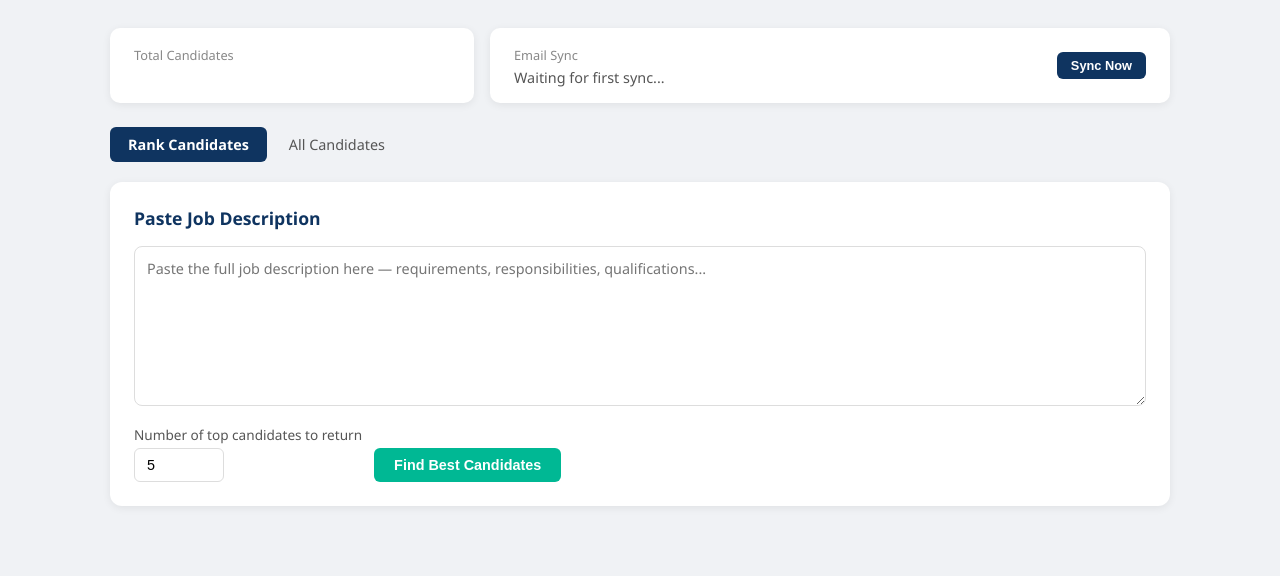
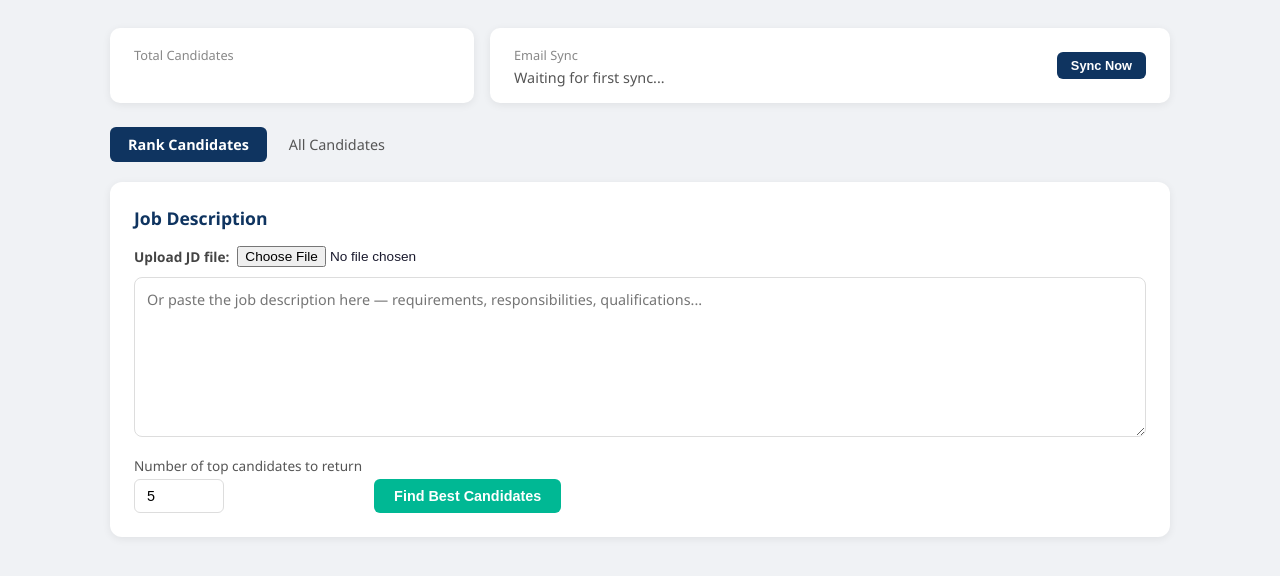
Before and after one commit to ryand0503/hr-agent, a Flask app: template templates/index.html in a window 1280 px wide. Shown: the part 92-668 px from the top of the page. Run offline with Flask 3, Linux system fonts and the light colour scheme; the template is opened without the code that fills it, so the values that code supplies are empty; parts of the project's set-up code (start-up, migrations or seed data) failed here and were passed over; some libraries are stand-ins or nearby versions.

Commit message:
add JD file upload (PDF/DOCX) to rank candidates tab

```diff
--- a/app.py
+++ b/app.py
@@ -214,6 +214,20 @@ def upload_cvs():
     return jsonify({"saved": saved, "skipped": skipped, "errors": errors})
 
 
+@app.route("/parse_jd", methods=["POST"])
+@login_required
+def parse_jd():
+    import cv_parser
+    f = request.files.get("file")
+    if not f:
+        return jsonify({"error": "No file received"}), 400
+    file_bytes = f.read()
+    text = cv_parser.extract_text(f.filename, file_bytes)
+    if not text:
+        return jsonify({"error": "Could not extract text from file"}), 400
+    return jsonify({"text": text})
+
+
 @app.route("/import_folder", methods=["POST"])
 @login_required
 def import_folder():
--- a/docker-compose.yml
+++ b/docker-compose.yml
@@ -27,6 +27,7 @@ services:
       DATABASE_URL: postgresql://hr_user:hr_pass@db:5432/hr_agent
     volumes:
       - ./cv_files:/app/cv_files
+      - "C:\\Users\\RyanDawil\\OneDrive - Petra Energy Berhad\\Desktop\\Python Projects\\hr_agent\\cv_files:/app/input_cvs:ro"
 
 volumes:
   pg_data:
--- a/templates/index.html
+++ b/templates/index.html
@@ -195,8 +195,17 @@
   <!-- RANK TAB -->
   <div class="tab-content active" id="tab-rank">
     <div class="card">
-      <h2>Paste Job Description</h2>
-      <textarea id="jd-input" placeholder="Paste the full job description here — requirements, responsibilities, qualifications..."></textarea>
+      <h2>Job Description</h2>
+
+      <div style="display:flex;gap:8px;margin-bottom:10px;align-items:center;">
+        <label style="font-size:0.85rem;font-weight:600;color:#444;white-space:nowrap;">Upload JD file:</label>
+        <input type="file" id="jd-file" accept=".pdf,.doc,.docx"
+          style="font-size:0.85rem;flex:1;"
+          onchange="loadJDFile(this)">
+        <span id="jd-file-status" style="font-size:0.8rem;color:#888;white-space:nowrap;"></span>
+      </div>
+
+      <textarea id="jd-input" placeholder="Or paste the job description here — requirements, responsibilities, qualifications..."></textarea>
       <div class="rank-controls">
         <div>
           <label>Number of top candidates to return</label>
@@ -401,6 +410,25 @@ function esc(str) {
 
 
 // ---- ALL CANDIDATES ----
+async function loadJDFile(input) {
+  const file = input.files[0];
+  if (!file) return;
+  const status = document.getElementById('jd-file-status');
+  status.textContent = 'Reading...';
+  const form = new FormData();
+  form.append('file', file);
+  const res = await fetch('/parse_jd', { method: 'POST', body: form });
+  const data = await res.json();
+  if (data.error) {
+    status.textContent = '✗ ' + data.error;
+    status.style.color = '#c62828';
+  } else {
+    document.getElementById('jd-input').value = data.text;
+    status.textContent = '✓ Loaded';
+    status.style.color = '#27ae60';
+  }
+}
+
 async function importFolder() {
   const folder = document.getElementById('folder-path').value.trim();
   const result = document.getElementById('folder-result');
```
